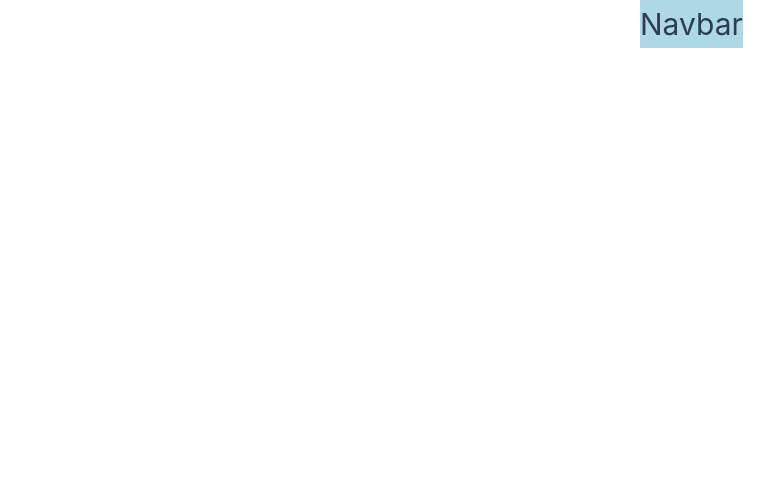
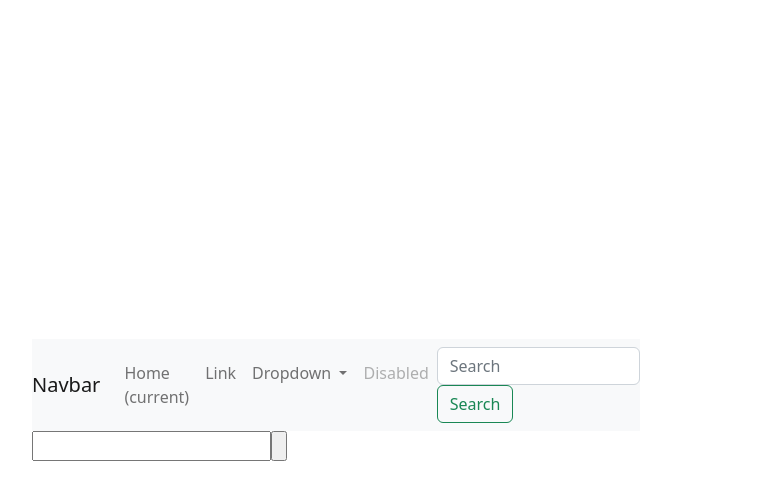
Before and after one commit to wail-oudina/projet-LOL, a JavaScript app: page / in a window 1280 px wide. Shown: the top 500 px of the page, without its empty margins (0-774 px from the left). Built offline with nearby package versions, Linux system fonts and the light colour scheme.

Commit message:
re-installed bootstrap and configured it + added a non working yet navbar + added the api calls (starter)

```diff
--- a/index.html
+++ b/index.html
@@ -1,9 +1,11 @@
 <!DOCTYPE html>
-<html lang="en">
+<html lang="en" >
   <head>
     <meta charset="UTF-8">
+
     <link rel="icon" href="/favicon.ico">
-    <meta name="viewport" content="width=device-width, initial-scale=1.0">
+
+    <meta name="viewport" content="width=device-width, initial-scale=1, shrink-to-fit=no">
     <title>Vite App</title>
   </head>
   <body>
--- a/package.json
+++ b/package.json
@@ -10,7 +10,6 @@
   "dependencies": {
     "axios": "^1.3.3",
     "bootstrap": "^5.2.3",
-    "vue": "^3.2.45",
     "vue-axios": "^3.5.2",
     "vue-router": "^4.1.6"
   },
--- a/src/App.vue
+++ b/src/App.vue
@@ -1,29 +1,24 @@
 <script >
 import NavbarComponent from './components/NavbarComponent.vue'
+import ResultatComponent from './components/ResultatComponent.vue'
 export default{
   components:{
-    NavbarComponent
+    NavbarComponent,
+    ResultatComponent
   }
 }
 </script>
 
 <template>
-
+  <NavbarComponent></NavbarComponent>
 
   <div class="mainbox">
-    <NavbarComponent class="navbar"></NavbarComponent>
+
   </div>
+  <ResultatComponent></ResultatComponent>
 
 </template>
 
 <style>
-.navbar{
-  background-color: lightblue;
-  position: fixed;
-  top : 0px;
-  padding: 0;
-  margin: 0;
 
-
-}
 </style>
--- a/src/components/NavbarComponent.vue
+++ b/src/components/NavbarComponent.vue
@@ -1,12 +1,64 @@
 <script>
 export default {
-  name: "ContenuComponent"
+  name: "ContenuComponent",
+  methods:{
+    searchAutocomplete(){
+      let options = {
+        method: 'GET',
+        url: 'https://weatherapi-com.p.rapidapi.com/search.json',
+        params: {q: 'Paris'},
+        headers: {
+          'X-RapidAPI-Key': '30aad44501msh65bbb52a41657d8p1ad31bjsn2ec80c8ab81e',
+          'X-RapidAPI-Host': 'weatherapi-com.p.rapidapi.com'
+        }
+      };
+      this.axios.request(options).then( (response) => {
+        console.log(response);
+
+      } )
+    }
+  }
 
 }
 </script>
 
 <template>
-  <div>
-    <h1>Navbar</h1>
+<nav class="navbar navbar-expand-lg navbar-light bg-light">
+  <a class="navbar-brand" href="#">Navbar</a>
+  <button class="navbar-toggler" type="button" data-toggle="collapse" data-target="#navbarSupportedContent" aria-controls="navbarSupportedContent" aria-expanded="false" aria-label="Toggle navigation">
+    <span class="navbar-toggler-icon"></span>
+  </button>
+
+  <div class="collapse navbar-collapse" id="navbarSupportedContent">
+    <ul class="navbar-nav mr-auto">
+      <li class="nav-item active">
+        <a class="nav-link" href="#">Home <span class="sr-only">(current)</span></a>
+      </li>
+      <li class="nav-item">
+        <a class="nav-link" href="#">Link</a>
+      </li>
+      <li class="nav-item dropdown">
+        <a class="nav-link dropdown-toggle" href="#" id="navbarDropdown" role="button" data-toggle="dropdown" aria-haspopup="true" aria-expanded="false">
+          Dropdown
+        </a>
+        <div class="dropdown-menu" aria-labelledby="navbarDropdown">
+          <a class="dropdown-item" href="#">Action</a>
+          <a class="dropdown-item" href="#">Another action</a>
+          <div class="dropdown-divider"></div>
+          <a class="dropdown-item" href="#">Something else here</a>
+        </div>
+      </li>
+      <li class="nav-item">
+        <a class="nav-link disabled" href="#">Disabled</a>
+      </li>
+    </ul>
+    <form class="form-inline my-2 my-lg-0">
+      <input class="form-control mr-sm-2" type="search" placeholder="Search" aria-label="Search">
+      <button class="btn btn-outline-success my-2 my-sm-0" type="submit">Search</button>
+    </form>
   </div>
+</nav>
 </template>
+<style>
+
+</style>
--- /dev/null
+++ b/src/components/ResultatComponent.vue
@@ -0,0 +1,80 @@
+<script>
+export default {
+  name: "ResultatComponent",
+  data(){
+    return{
+      search_string:"",
+      result_data: {},
+      mode_temperature : true
+
+    }
+  },
+  methods:{
+    getWeatherByName(){
+      let options = {
+        method: 'GET',
+        url: 'https://weatherapi-com.p.rapidapi.com/current.json',
+        params: {q: this.search_string },
+        headers: {
+          'X-RapidAPI-Key': '30aad44501msh65bbb52a41657d8p1ad31bjsn2ec80c8ab81e',
+          'X-RapidAPI-Host': 'weatherapi-com.p.rapidapi.com'
+        }
+      };
+      if ( this.search_string.length == 0){
+        this.result_data = {}
+      }else {
+        this.axios.request(options).then( (response) => {
+        console.log(this.search_string,response);
+        this.result_data = response.data
+
+        } )
+      }
+
+    }
+  }
+
+
+}
+</script>
+
+<template>
+
+  <div>
+    <form @submit.prevent="getWeatherByName">
+      <input type="text" v-model="search_string">
+      <input type="submit" value="">
+    </form>
+
+    <div v-if="Object.keys(result_data).length != 0 " class="resultBox">
+      <button v-if="mode_temperature" @click="mode_temperature = !mode_temperature">°F</button>
+      <button v-else @click="mode_temperature = !mode_temperature">°C</button>
+      <h3> {{  result_data.location.name }}, {{ result_data.location.region }}</h3>
+      <h3>{{ result_data.location.country }}</h3>
+      <h3 v-if="mode_temperature" class="temp"> {{ result_data.current.temp_c }}°C </h3>
+      <h3 v-else class="temp"> {{ result_data.current.temp_f }}°F </h3>
+      <h3> {{ result_data.current.condition.text }}</h3>
+
+
+
+    </div>
+
+
+
+  </div>
+
+</template>
+<style>
+
+h3{
+  text-align: center;
+  font-size: large;
+}
+h3.temp{
+  font-size: xx-large;
+}
+div.resultBox{
+  border: 4px solid;
+  justify-content: center;
+
+}
+</style>
```
Also changed, not shown: src/components/DefaultComponent.vue (added, +13 -0 lines), src/main.js (+10 -2 lines), 1 other file (tests, documents, lock files or other folders).
